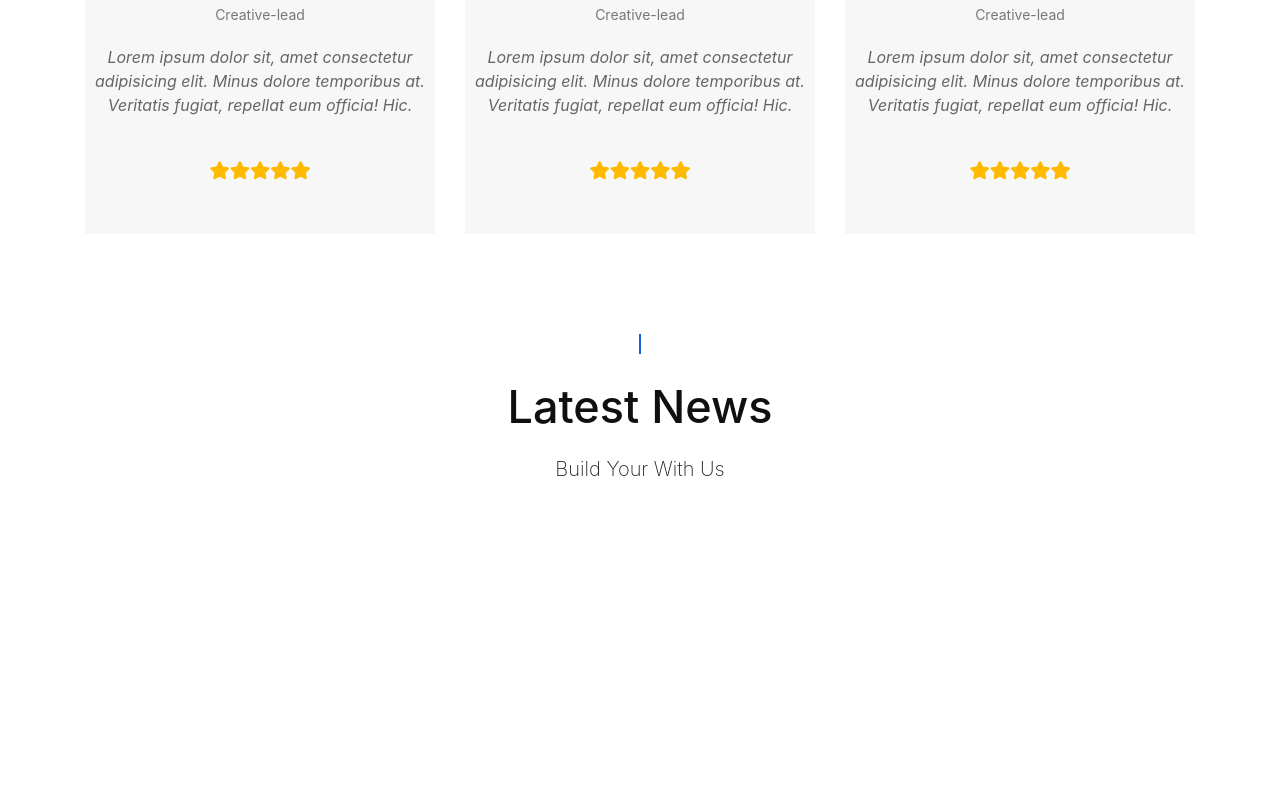
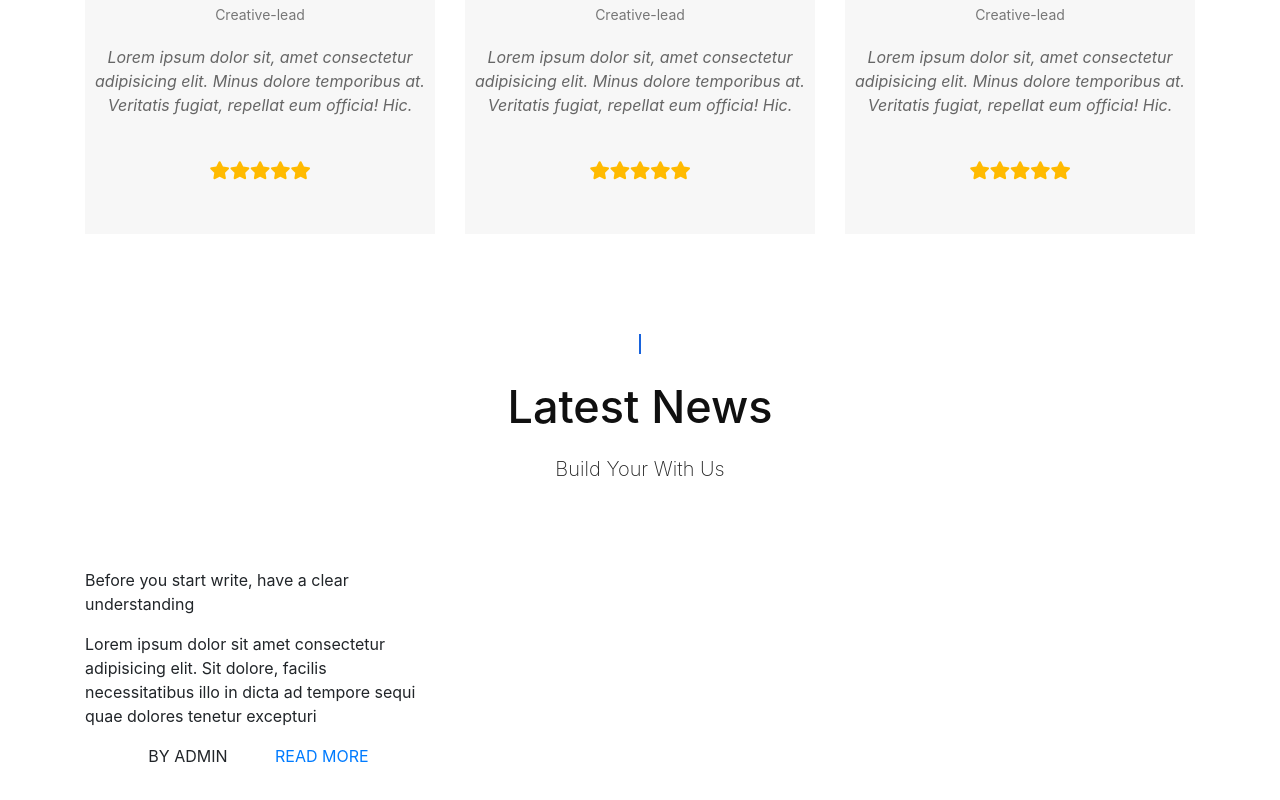
Before and after one commit to josedlca/codingbrothersapp, a React (Create React App) app: page / in a window 1280 px wide. Shown: the part 5650-6450 px from the top of the page. Before the commit the page ends 6194 px from the top, so only its background shows below. Built offline with nearby package versions, Linux system fonts and the light colour scheme.

Commit message:
news html markup

```diff
--- a/src/pages/home/news/Newscard.jsx
+++ b/src/pages/home/news/Newscard.jsx
@@ -5,7 +5,52 @@ class Newscard extends Component {
     render() {
         return (
             <div className="col-md-4">
+                <div className="newscard">
+                    <div className="newscard__img">
+                        <img src="" alt=""/>
+                    </div>
+                    <div className="newscard__description">
+                        <div className="row">
+                            <div className="col-md-12">
+                                <div className="newscard__description--title">
+                                    <p>Before you start write, have a clear understanding</p>
+                                </div>
+                            </div>
+                            <div className="col-md-12">
+                                <div className="newscard__description--text">
+                                    <p>Lorem ipsum dolor sit amet consectetur adipisicing elit. Sit dolore, facilis necessitatibus illo in dicta ad tempore sequi quae dolores tenetur excepturi</p>
+                                </div>
+                            </div>
+                            <div className="col-md-12">
+                                <div className="newscard__description--footer">
+                                    <div className="row">
+                                        <div className="col-md-6">
+                                            <div className="newscard__description--footer_user">
+                                                <div className="row">
+                                                    <div className="col-md-4">
+                                                        <div className="newscard__description--footer_user-img">
 
+                                                        </div>
+                                                    </div>
+                                                    <div className="col-md-8">
+                                                        <div className="newscard__description--footer_user-name">
+                                                            <p>BY ADMIN</p>
+                                                        </div>
+                                                    </div>
+                                                </div>
+                                            </div>
+                                        </div>
+                                        <div className="col-md-6">
+                                            <div className="newscard__description--footer_readmore">
+                                                <a href="#">READ MORE</a>
+                                            </div>
+                                        </div>
+                                    </div>
+                                </div>
+                            </div>
+                        </div>
+                    </div>
+                </div>
             </div>
         );
     }
--- a/src/pages/home/news/newscard.css
+++ b/src/pages/home/news/newscard.css
@@ -0,0 +1,4 @@
+.newscard{
+    width: 100%;
+    height: 490px;
+}
```
